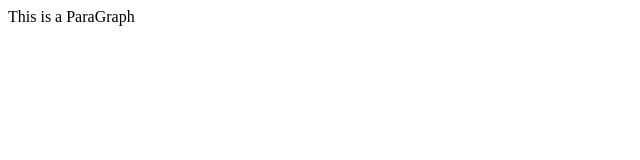
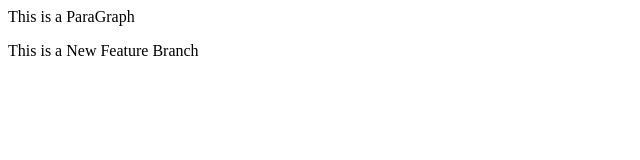
Before and after one commit to SaiGxdl/LocalRepo, a plain HTML site: page index.html in a window 1280 px wide. Shown: the whole page, without its empty margins (0-640 px from the left). Drawn offline with Linux system fonts and the light colour scheme.

Commit message:
Feature Added To Feature1

```diff
--- a/index.html
+++ b/index.html
@@ -1 +1,2 @@
 <p>This is a ParaGraph</p>
+<p>This is a New Feature Branch</p>
```
